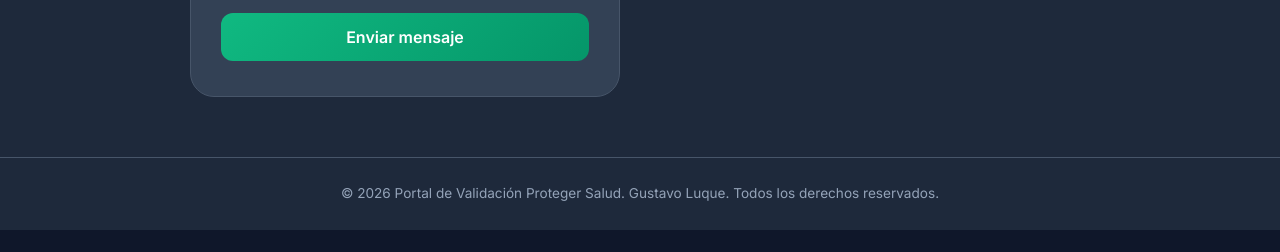
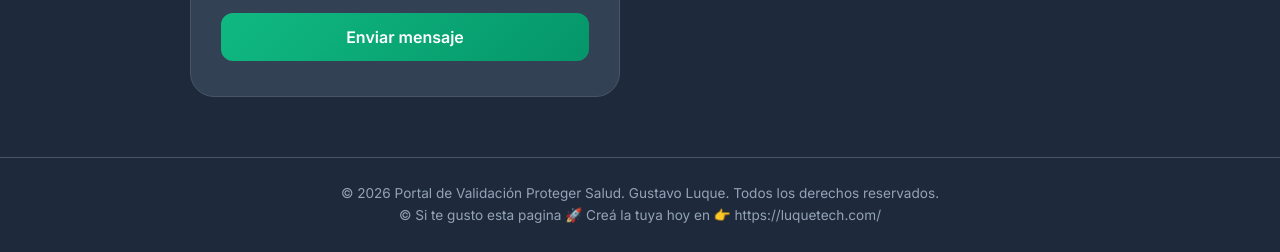
Before and after one commit to Gusluqe/Portal-Proteger-Salud, a plain HTML site: page index.html in a window 1280 px wide. Shown: the part 2129-2381 px from the top of the page. Before the commit the page ends 2359 px from the top, so only its background shows below. Drawn offline with nearby package versions, Linux system fonts and the light colour scheme.

Commit message:
Add promotional message to footer

```diff
--- a/index.html
+++ b/index.html
@@ -447,6 +447,7 @@
   <footer class="footer">
     <div class="container">
       <p>&copy; 2026 Portal de Validación Proteger Salud. Gustavo Luque. Todos los derechos reservados.</p>
+      <p>&copy; Si te gusto esta pagina 🚀 Creá la tuya hoy en 👉 https://luquetech.com/</p>
     </div>
   </footer>
 
```
